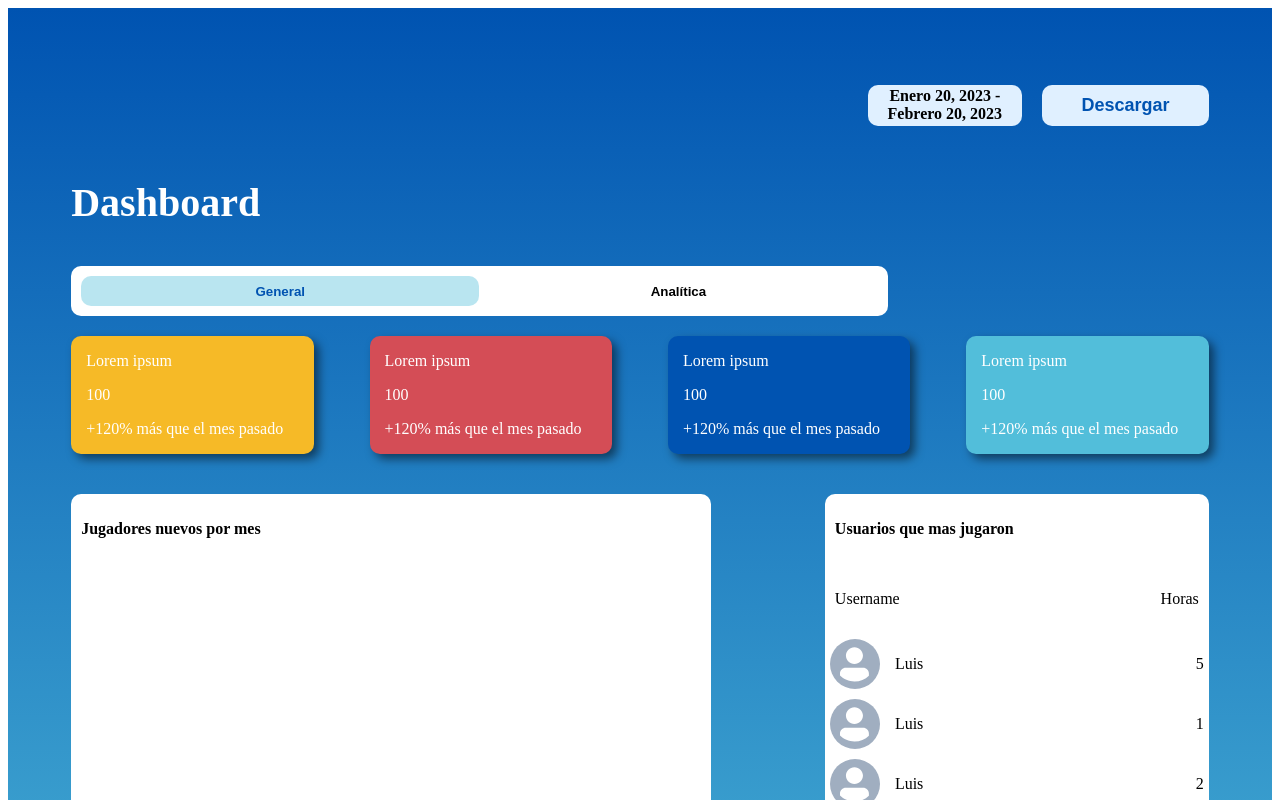
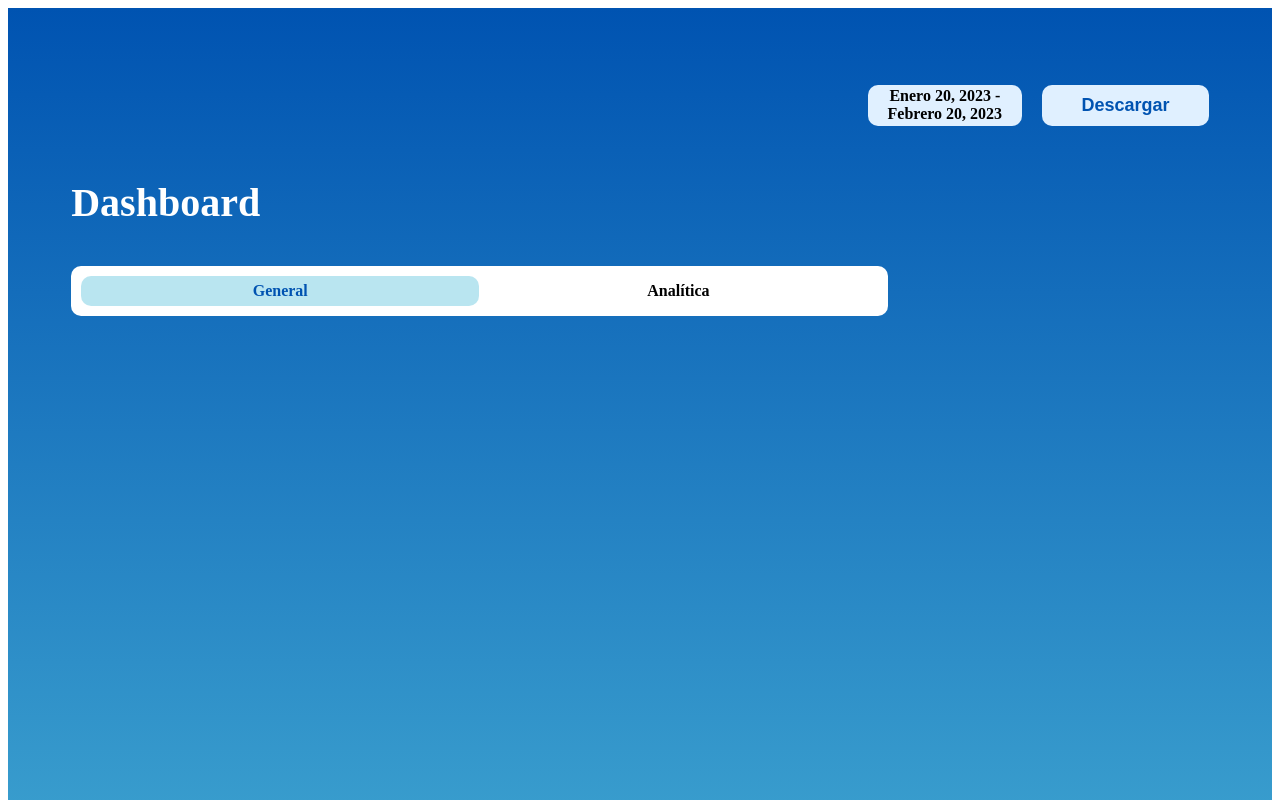
Before and after one commit to iker-landeros/DeliveryDash, a React (Vite) app in the folder 2-FrontEnd/vite-project/: page /Dashboard in a window 1280 px wide. Shown: the top 800 px of the page. Built offline with nearby package versions, Linux system fonts and the light colour scheme; a web font is replaced by a local one.

Commit message:
update rutas

```diff
--- a/2-FrontEnd/vite-project/src/Components/Botones.jsx
+++ b/2-FrontEnd/vite-project/src/Components/Botones.jsx
@@ -1,11 +1,18 @@
+import { Link,Outlet } from "react-router-dom"
+import React, { useState } from 'react';
 import "../Styles/Botones.css"
 const  Botones =({opcion,setOpcion}) => {
-
+  const [botonPresionado, setBotonPresionado] = useState('general');
   return (
-    <div className="div-botones">
-            <button className={opcion===0 ? 'boton-presionado':'boton'} onClick={() =>{setOpcion(0)}}>General</button>
-            <button className={opcion===1 ? 'boton-presionado':'boton'} onClick={() =>{setOpcion(1)}}>Analítica</button>
-    </div>
+    <>
+    <nav className="div-botones">
+            <Link to='general' className={botonPresionado === 'general' ? 'boton-presionado' : 'boton'} onClick={() => setBotonPresionado('general')}>General</Link>
+            <Link to='analitica' className={botonPresionado === 'analitica' ? 'boton-presionado' : 'boton'} onClick={() => setBotonPresionado('analitica')}>Analítica</Link>
+    </nav>
+    <section>
+        <Outlet/>
+    </section>
+    </>
   )
 }
 
--- a/2-FrontEnd/vite-project/src/Components/MenuBotones.jsx
+++ /dev/null
@@ -1,20 +0,0 @@
-import Botones from "./Botones"
-import { useState } from "react";
-import General from "./General";
-import Analitica from "./Analitica"
-function MenuBotones() {
-    const [opcion, setOpcion] = useState(0);
-    return (
-        <>
-        <div className="dashboard-espaciado">
-        <div className='div-botones-overview'>
-            <Botones opcion={opcion} setOpcion={setOpcion}/>
-        </div>
-                {opcion === 0 && <General/>}
-                {opcion === 1 && <Analitica/>}
-        </div>
-        </>
-    );
-}
-
-  export default MenuBotones;
--- a/2-FrontEnd/vite-project/src/Components/Views.jsx
+++ b/2-FrontEnd/vite-project/src/Components/Views.jsx
@@ -1,12 +1,17 @@
 import Formulario from "../Pages/Formulario";
 import Dashboard from "../Pages/Dashboard";
+import Analitica from "../Components/Analitica"
+import General from "../Components/General";
 import { Route, Routes, Link } from "react-router-dom";
 function Views() {
 
   return (
     <Routes>
-      <Route path="/" element={<Formulario />} />
-      <Route path="/Dashboard" element={<Dashboard />} />
+      <Route path = "/" element={<Formulario />} />
+      <Route path = "Dashboard" element={<Dashboard />}>
+        <Route path = 'analitica' element={<Analitica/>} />
+        <Route path = 'general' element={<General/>} />
+      </Route>
     </Routes>
   )
 }
--- a/2-FrontEnd/vite-project/src/Pages/Dashboard.jsx
+++ b/2-FrontEnd/vite-project/src/Pages/Dashboard.jsx
@@ -1,7 +1,7 @@
 import { useState,useRef } from 'react'
 import '../Styles/Dashboard.css'
 import TarjetaDashboard from '../Components/TarjetaDashboard'
-import MenuBotones from '../Components/MenuBotones'
+import Botones from '../Components/Botones'
 import TarjetaLeaderBoard from '../Components/TarjetaLeaderBoard'
 const  Dashboard =() => {
 
@@ -16,7 +16,7 @@ const  Dashboard =() => {
         </div>
         <p className='dashboard-titulo'>Dashboard</p>
         <div>
-          <MenuBotones/>
+          <Botones/>
         </div>
       </div>
     </div>
--- a/2-FrontEnd/vite-project/src/Pages/Formulario.jsx
+++ b/2-FrontEnd/vite-project/src/Pages/Formulario.jsx
@@ -1,6 +1,8 @@
 import { useState,useRef } from 'react'
 import '../Styles/Formulario.css'
+import { useNavigate } from 'react-router-dom'
 const  Formulario =() => {
+  const navigate = useNavigate();
   const loginForm = useRef(null)
   const Login = async (evt) => {
     evt.preventDefault() //previene el evento de la funcion submit
@@ -14,6 +16,7 @@ const  Formulario =() => {
         //Inicia Sesion
         console.log("Hola usuario")
         localStorage.setItem('token',data.token)
+        navigate("/Dashboard/general")
     }else{
         alert('Usuario o contraseña incorrectos')
     }
--- a/2-FrontEnd/vite-project/src/Styles/Botones.css
+++ b/2-FrontEnd/vite-project/src/Styles/Botones.css
@@ -17,6 +17,11 @@
     border-radius: 10px;
     height: 30px;
     font-weight: bold;
+
+    display: flex;
+    justify-content: center;
+    align-items: center;
+    text-decoration: none;
 }
 .boton-presionado{
     width: 50%;
@@ -27,4 +32,9 @@
     border-radius: 10px;
     height: 30px;
     font-weight: bold;
+
+    display: flex;
+    justify-content: center;
+    align-items: center;
+    text-decoration: none;
 }
```
